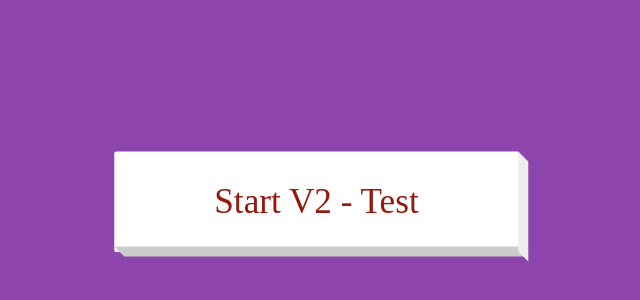
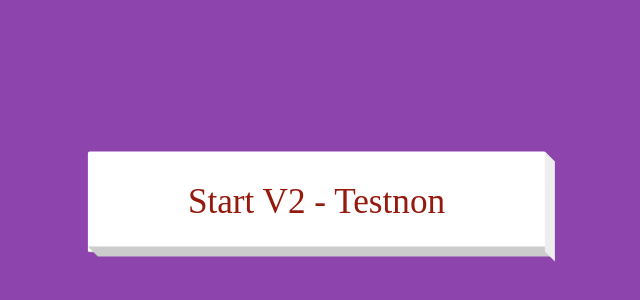
Before and after one commit to tanatworks/Geemu, a React (Create React App) app in the folder Tetris-V2/: page / in a window 1280 px wide. Shown: the part 198-498 px from the top of the page, without its empty margins (323-963 px from the left). Built offline with nearby package versions, Linux system fonts and the light colour scheme; a web font is replaced by a local one.

Commit message:
fix: Update Start button text to 'Start V2 - Testnon'

```diff
--- a/Tetris-V2/src/components/StartPage/index.js
+++ b/Tetris-V2/src/components/StartPage/index.js
@@ -73,7 +73,7 @@ const StartButton = styled.button`
 const StartPage = ({ startClick }) => {
     return (
         <StyledStartPage>
-            <StartButton onClick={startClick}>Start V2 - Test</StartButton>
+            <StartButton onClick={startClick}>Start V2 - Testnon</StartButton>
         </StyledStartPage>
     );
 };
```
